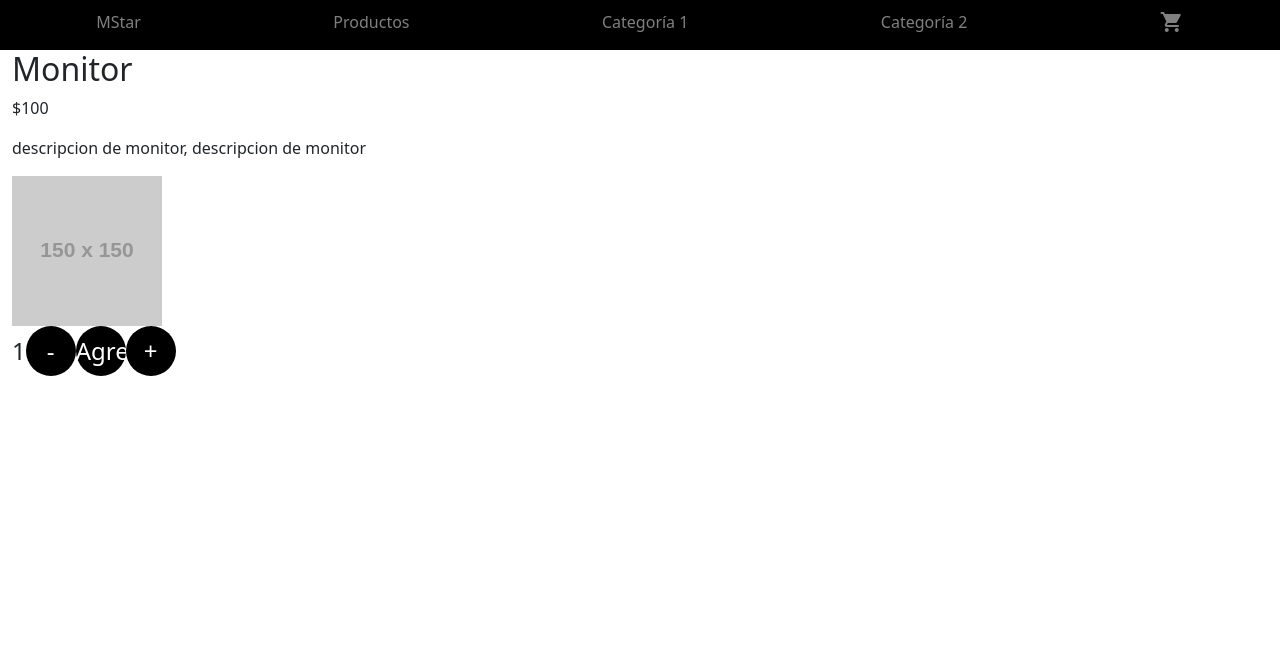
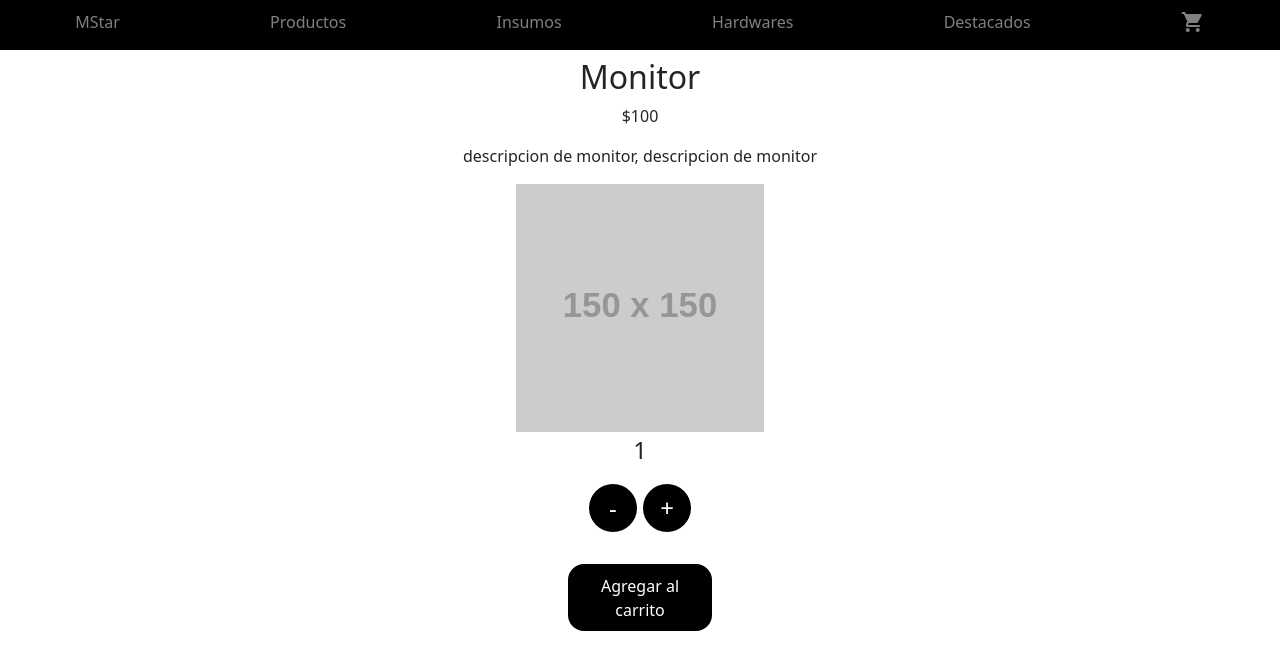
Before and after one commit to MarceloCarabajal/react-carabajal, a React (Create React App) app: page /producto/1 in a window 1280 px wide. Shown: the top 670 px of the page. Built offline with nearby package versions, Linux system fonts and the light colour scheme.

Commit message:
desafio coder

```diff
--- a/src/App.js
+++ b/src/App.js
@@ -19,7 +19,8 @@ function App() {
           <Route path= "/" element= {<Home />} />
           <Route path= "/productos" element={<ItemListContainer greeting="Bienvenido a MStar" />}/>
           <Route path= "/producto/:id" element={<ItemDetailContainer />} />
-          <Route path= "/categoria/:id" element= {<ItemListContainer greeting="Bienvenido a MStar"  />}/>
+          <Route path= "/destacados/:nombre" element= {<ItemListContainer greeting="Bienvenido a MStar"  />}/>
+          <Route path= "/categoria/:categoria" element= {<ItemListContainer greeting="Bienvenido a MStar" />}/>
           <Route path= "/contacto" element={<Contact />}/>
           <Route path= "/carrito" element={<Cart />}/>
           <Route path= "*" />
--- a/src/components/header/NavBar.js
+++ b/src/components/header/NavBar.js
@@ -1,6 +1,5 @@
 import CartWidget from './CartWidget'
 import { NavLink } from 'react-router-dom';
-
 
 const NavBar = () => {
 
@@ -15,10 +14,11 @@ const NavBar = () => {
     return (
       <nav>
         <button className="nav-button" onClick={hamburger}>Menú</button>
-        <NavLink to="/" className="nav-enlace desaparece">MStar</NavLink>
+        <NavLink to="/" className="nav-enlace desapaece">MStar</NavLink>
         <NavLink to="/productos" className="nav-enlace desaparece">Productos</NavLink>
-        <NavLink to="/categoria/1" className="nav-enlace desaparece">Categoría 1</NavLink>
-        <NavLink to="/categoria/2" className="nav-enlace desaparece">Categoría 2</NavLink>
+        <NavLink to="/categoria/1" className="nav-enlace desaparece">Insumos</NavLink>
+        <NavLink to="categoria/2" className="nav-enlace desaparece">Hardwares</NavLink>
+        <NavLink to="/destacados/destacados" className="nav-enlace desaparece">Destacados</NavLink>
         <NavLink to="/carrito" className="nav-enlace desaparece"><CartWidget/></NavLink>
       </nav>
     );
--- a/src/components/itemDetail/ItemCount.js
+++ b/src/components/itemDetail/ItemCount.js
@@ -34,9 +34,12 @@ const ItemCount = ({stock, initial, onAdd, addFail}) => {
             <span>{count}</span>
             <div className="count-button">
                 <button onClick={restar}>-</button>
-                <button onClick={agregarCarrito}>Agregar</button>
                 <button onClick={sumar}>+</button>
             </div>
+            <div className="agregar-btn">
+                <button onClick={agregarCarrito}>Agregar al carrito</button>
+            </div>
+
         </div>
 
     );
--- a/src/components/itemDetail/ItemDetail.js
+++ b/src/components/itemDetail/ItemDetail.js
@@ -53,7 +53,7 @@ const ItemDetail = ({ prod }) => {
         <p>{prod.descripcion}</p>
       </div>
       <img src={prod.img} alt={prod.nombre} />
-      {confirmar ? <NavLink to="/carrito"><button>Terminar compra</button></NavLink> : <ItemCount stock={10} initial={1} onAdd={onAdd} addFail={onAddFail} />}
+      {confirmar ? <NavLink to="/carrito"><button className="terminar-btn">Terminar compra</button></NavLink> : <ItemCount stock={10} initial={1} onAdd={onAdd} addFail={onAddFail} />}
       <ToastContainer />
     </div>
   );
--- a/src/components/itemList/Item.js
+++ b/src/components/itemList/Item.js
@@ -1,7 +1,6 @@
 import { NavLink } from "react-router-dom"
 
 const Item = (props) => {
-    console.log(props);
 
     return (
 
--- a/src/components/itemList/ItemList.js
+++ b/src/components/itemList/ItemList.js
@@ -6,7 +6,7 @@ const ItemList = (props) => {
         <div className="container-fluid">
             <div className= "row row-cols-1 row-cols-sm-2 row-cols-md-4">
                     {props.data.map(item => (
-                        <Item key={item.id} id={item.id} nombre={item.nombre} img={item.img} precio={item.precio}/>
+                        <Item key={item.id} id={item.id} nombre={item.nombre} img={item.img} precio={item.precio} destacado={item.destacado}/>
                     ))}
             </div>
         </div>
--- a/src/components/itemList/ItemListContainer.js
+++ b/src/components/itemList/ItemListContainer.js
@@ -1,12 +1,19 @@
 import { Fragment, useState, useEffect} from "react";
 import ItemList from "./ItemList";
 import products from "../json/productos.json";
+import { useParams } from "react-router-dom";
 
 
 const ItemListContainer = (props) => {
 
     const [productos, setProductos] = useState([]);
+    const { categoria } = useParams()
 
+    if(categoria) {
+        console.log("productos por categoria")
+    }else {
+        console.log("todos los productos")
+    }
 
 
     const Promesa = () => {
@@ -20,10 +27,13 @@ const ItemListContainer = (props) => {
 
     useEffect(() => {
         Promesa().then((products) => {
+            if(!categoria) {
             setProductos(products);
-            console.log(products);
+            }else {
+                setProductos(products.filter(producto => producto.categoria === categoria));
+            }
         })
-    }, []);
+    }, [categoria]);
 
     if (productos.length === 0) {
         return <h1>Cargando...</h1>
--- a/src/contextFiles/CartContext.js
+++ b/src/contextFiles/CartContext.js
@@ -18,6 +18,7 @@ export const CustomProvider = ({children}) => {
     const addToCart = (contador, prod) => {
         console.log("soy addToCart");
         console.log(contador,prod);
+
         setCart ([...cart, {contador:contador, prod:prod}]);
     }
 
--- a/src/styles/styles.css
+++ b/src/styles/styles.css
@@ -1,3 +1,5 @@
+/* ESTILOS GLOBALES */
+
 * {
     margin: 0;
     padding: 0;
@@ -27,40 +29,9 @@ html, body {
 
 
 
-.contador {
-    border-style: hidden;
-    display: flex;
-    justify-content: space-evenly;
-    align-items: center;
-    align-content: center;
-    width: 150px;
-    }
 
-.contador button {
-    width: 50px;
-    height: 50px;
-    border-radius: 50%;
-    border: none;
-    background-color: black;
-    color: #fff;
-    font-size: 1.5rem;
-    cursor: pointer;
-    }
 
-.contador button:hover {
-    background-color: gray;
-}
 
-.contador span {
-    display: flex;
-
-    font-size: 1.5rem;
-    }
-
-.count-button {
-    display: flex;
-    justify-content: space-around;
-}
 
 
 .nav-enlace {
@@ -118,3 +89,98 @@ nav {
 .icon-cart:hover {
     color: #fff;
 }
+
+.container-fluid {
+    display: flex;
+  }
+
+/* ESTILOS ITEM DETAIL*/
+.itemDetail {
+    margin: 0 auto;
+    padding: 0.5rem 0;
+    display: flex;
+    flex-direction: column;
+    align-items: center;
+  }
+
+  .details {
+    text-align: center;
+  }
+
+  .itemDetail button {
+    margin: 1rem 0.2rem;
+    border: none;
+  }
+
+
+  img {
+    width: 70%;
+    height: auto;
+    margin: 0 auto;
+  }
+
+  .terminar-btn:hover {
+    background-color: gray;
+    color: black;
+}
+
+
+  /* ESTILOS CONTADOR */
+
+  .contador {
+    width: 100%;
+    display: flex;
+    flex-direction: column;
+    justify-content: center;
+    align-items: center;
+  }
+
+
+.contador {
+    border-style: hidden;
+    display: flex;
+    justify-content: space-evenly;
+    align-items: center;
+    align-content: center;
+    width: 150px;
+    }
+
+.count-button button {
+    width: 3rem;
+    height: 3rem;
+    border-radius: 50%;
+    border: none;
+    background-color: black;
+    color: #fff;
+    font-size: 1.5rem;
+    cursor: pointer;
+    }
+
+.agregar-btn button {
+    border: none;
+    background-color: black;
+    color: #fff;
+    font-size: 1rem;
+    padding: 0.6rem;
+    border-radius: 1rem;
+}
+
+.terminar-btn {
+    background-color: black;
+    color: #fff;
+    font-size: 1rem;
+    padding: 10px 30px;
+    text-decoration: none;
+    border-radius: 1rem;
+
+}
+
+.contador span {
+    font-size: 1.5rem;
+
+}
+
+.contador button:hover {
+    background-color: gray;
+    color: black
+}
```
Also changed, not shown: src/components/json/productos.json (+17 -9 lines).
